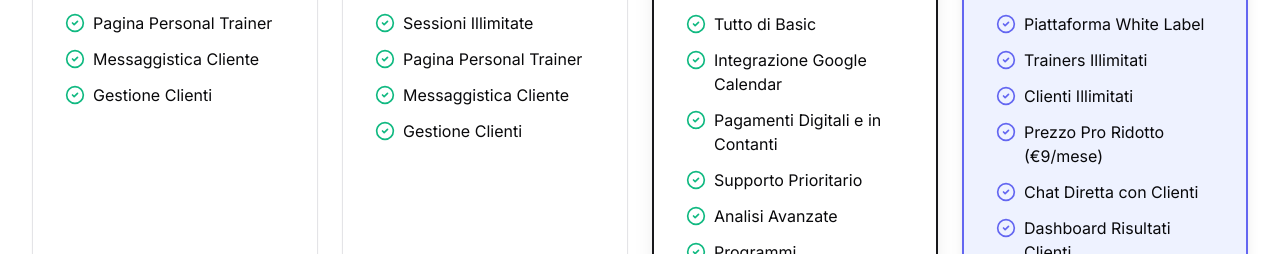
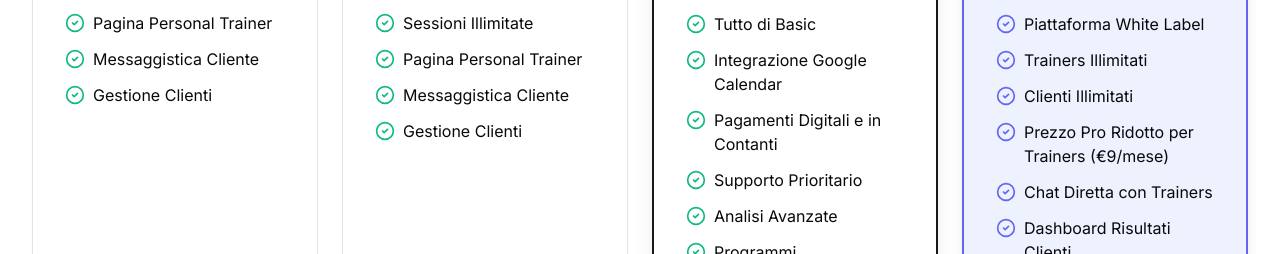
Before and after one commit to andredefra/bookify-trainer, a React (Vite) app: page /it in a window 1280 px wide. Shown: the part 5460-5714 px from the top of the page. Built offline with nearby package versions, Linux system fonts and the light colour scheme.

Commit message:
Fix: Clarify gym plan features
Clarify that the chat is with trainers and the reduced pro pricing is for trainers.

```diff
--- a/src/translations/en.ts
+++ b/src/translations/en.ts
@@ -1,4 +1,3 @@
-
 export const en = {
   // Navigation
   'nav.home': 'Home',
@@ -114,8 +113,8 @@ export const en = {
   'pricing.features.whiteLabel': 'White Label Platform',
   'pricing.features.unlimitedTrainers': 'Unlimited Trainers',
   'pricing.features.unlimitedClients': 'Unlimited Clients',
-  'pricing.features.reducedProPricing': 'Reduced Pro Pricing (€9/mo)',
-  'pricing.features.directClientChat': 'Direct Chat with Clients',
+  'pricing.features.reducedProPricing': 'Reduced Pro Pricing for Trainers (€9/mo)',
+  'pricing.features.directClientChat': 'Direct Chat with Trainers',
   'pricing.features.clientResults': 'Client Results Dashboard',
   'pricing.features.gymIntegration': 'Gym Management Integration',
   'pricing.disclaimer1': 'All plans include secure payment processing. Transaction fees are charged only on successful payments. You can upgrade, downgrade, or cancel your subscription at any time.',
--- a/src/translations/it.ts
+++ b/src/translations/it.ts
@@ -1,4 +1,3 @@
-
 export const it = {
   // Navigation
   'nav.home': 'Home',
@@ -114,10 +113,11 @@ export const it = {
   'pricing.features.whiteLabel': 'Piattaforma White Label',
   'pricing.features.unlimitedTrainers': 'Trainers Illimitati',
   'pricing.features.unlimitedClients': 'Clienti Illimitati',
-  'pricing.features.reducedProPricing': 'Prezzo Pro Ridotto (€9/mese)',
-  'pricing.features.directClientChat': 'Chat Diretta con Clienti',
+  'pricing.features.reducedProPricing': 'Prezzo Pro Ridotto per Trainers (€9/mese)',
+  'pricing.features.directClientChat': 'Chat Diretta con Trainers',
   'pricing.features.clientResults': 'Dashboard Risultati Clienti',
   'pricing.features.gymIntegration': 'Integrazione Gestione Palestra',
+  'pricing.features.fitnessTracking': 'Monitoraggio Progressi Fitness',
   'pricing.disclaimer1': 'Tutti i piani includono elaborazione sicura dei pagamenti. Le commissioni sulle transazioni vengono addebitate solo sui pagamenti riusciti. Puoi aggiornare, declassare o annullare il tuo abbonamento in qualsiasi momento.',
   'pricing.disclaimer2': 'I tuoi clienti non pagano mai per l\'app — ottengono accesso alle funzionalità premium tramite il tuo abbonamento',
 
```
